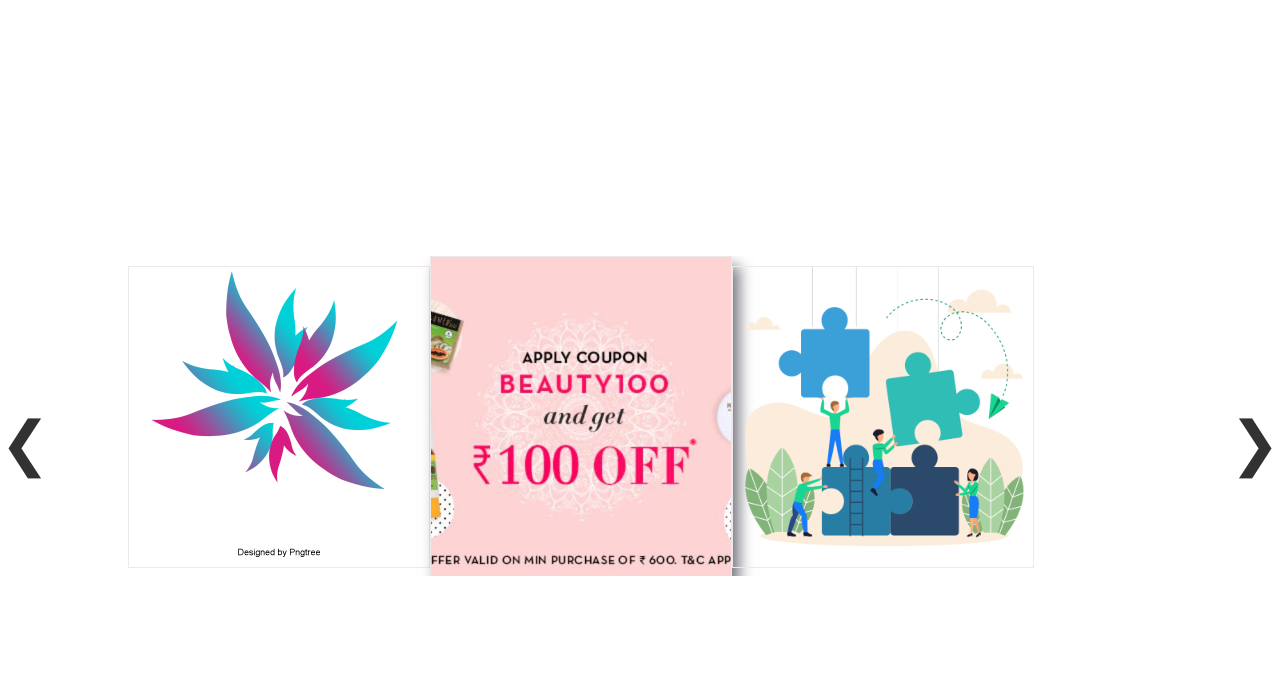
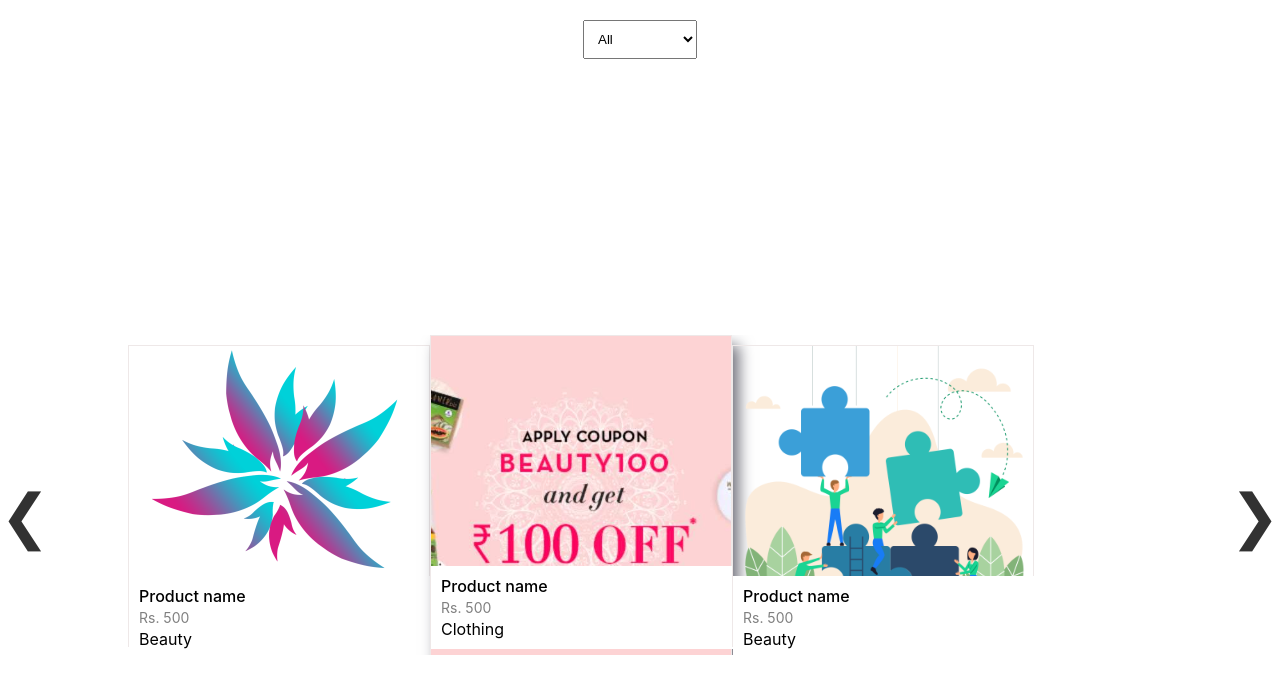
Before and after one commit to sugandhgoyal/Image-Slider, a React (Create React App) app: page / in a window 1280 px wide. Shown: the top 694 px of the page. Built offline with nearby package versions, Linux system fonts and the light colour scheme.

Commit message:
Added product filter

```diff
--- a/src/components/Slide.js
+++ b/src/components/Slide.js
@@ -1,16 +1,52 @@
 import React from "react";
+import styled from "styled-components";
 
-const Slider = ({ image }) => {
+const Card = styled.div``;
+
+const Name = styled.div`
+  font-weight: 500;
+`;
+
+const Price = styled.div`
+  font-size: 14px;
+  font-weight: 400;
+  color: grey;
+  margin: 3px 0;
+`;
+
+const Category = styled.div``;
+
+const CardDetails = styled.div`
+  display: flex;
+  flex-direction: column;
+  background: white;
+  width: 94%;
+  margin-top: 230px;
+  padding: 10px;
+  justify-content: space-between;
+  align-items: flex-start;
+`;
+
+const Slider = ({ image, name, price, category }) => {
   const backgroundImage = require(`../assets/${image}`);
   const styles = {
     backgroundImage: `url(${backgroundImage.default})`,
     backgroundPosition: "center top",
     backgroundRepeat: "no-repeat",
     float: "left",
-    width: `300px`,
-    height: `300px`
+    width: "300px",
+    height: "300px",
+    backgroundSize: "cover"
   };
-  return <div className="slide" style={styles}></div>;
+  return (
+    <Card className="slide" style={styles}>
+      <CardDetails>
+        <Name>{name}</Name>
+        <Price>{price}</Price>
+        <Category>{category}</Category>
+      </CardDetails>
+    </Card>
+  );
 };
 
 export default Slider;
--- a/src/components/Slider.js
+++ b/src/components/Slider.js
@@ -7,7 +7,7 @@ const SliderArrows = styled.div`
   width: 100%;
   z-index: 3;
   > .arrow.left {
-    top: 150px;
+    top: 400px;
     left: 0;
     font-size: 60px;
   }
@@ -19,7 +19,7 @@ const SliderArrows = styled.div`
   }
   > .arrow.right {
     right: 0;
-    top: 150px;
+    top: 400px;
     font-size: 60px;
   }
 `;
@@ -41,36 +41,68 @@ const SliderItems = styled.div`
   }
 `;
 
+const Select = styled.select`
+  margin: 20px auto;
+  padding: 10px;
+`;
+
 const Slider = () => {
-  const [images, setimages] = useState([
-    "image1.png",
-    "image2.jpg",
-    "image3.png",
-    "image4.jpg",
-    "image5.jpg"
-  ]);
+  const categories = ["All", "Beauty", "Clothing", "Accessories"];
+  const allProducts = [
+    {
+      url: "image1.png",
+      name: "Product name",
+      price: "Rs. 500",
+      category: "Beauty"
+    },
+    {
+      url: "image2.jpg",
+      name: "Product name",
+      price: "Rs. 500",
+      category: "Clothing"
+    },
+    {
+      url: "image3.png",
+      name: "Product name",
+      price: "Rs. 500",
+      category: "Beauty"
+    },
+    {
+      url: "image4.jpg",
+      name: "Product name",
+      price: "Rs. 500",
+      category: "Accessories"
+    },
+    {
+      url: "image5.jpg",
+      name: "Product name",
+      price: "Rs. 500",
+      category: "Beauty"
+    }
+  ];
+  const [products, setProducts] = useState(allProducts);
 
   useEffect(() => {
-    if (images) {
+    if (products) {
       let allImages = document.getElementsByClassName("slide");
-      if (allImages && allImages.length > 0) {
+      if (allImages && allImages.length > 0 && allImages[1]) {
         allImages[1].style.boxShadow = "rgb(113 113 123) 7px 10px 14px 0px";
         allImages[1].style.height = "320px";
       }
     }
-  }, [images]);
+  }, [products]);
 
   const slideLeft = () => {
-    let lastImage = images.slice(-1);
-    let restImages = images.slice(0, -1);
-    let imagesVal = [lastImage, ...restImages];
-    setimages(imagesVal);
+    let lastImage = products.slice(-1);
+    let restImages = products.slice(0, -1);
+    let imagesVal = [...lastImage, ...restImages];
+    setProducts(imagesVal);
   };
 
   const slideRight = () => {
-    let [firstImage, ...restImages] = images;
+    let [firstImage, ...restImages] = products;
     let imagesVal = [...restImages, firstImage];
-    setimages(imagesVal);
+    setProducts(imagesVal);
   };
 
   const renderNavigation = () => {
@@ -85,21 +117,49 @@ const Slider = () => {
       </SliderArrows>
     );
   };
+  const handleChange = event => {
+    let newProducts = [...allProducts];
+    if (event.target.value === "All") {
+      setProducts(allProducts);
+    } else {
+      let imagesVal =
+        newProducts &&
+        newProducts.filter(product => product.category === event.target.value);
+      setProducts(imagesVal);
+    }
+  };
+
   const renderSlides = () => {
     return (
-      <SliderItems>
-        {images &&
-          images.length > 0 &&
-          images.map((image, index) => {
-            return <Slide image={image} key={index} />;
-          })}
-      </SliderItems>
+      <>
+        <SliderItems>
+          {products &&
+            products.length > 0 &&
+            products.map((product, index) => {
+              return (
+                <Slide
+                  image={product.url}
+                  name={product.name}
+                  price={product.price}
+                  category={product.category}
+                  key={index}
+                />
+              );
+            })}
+        </SliderItems>
+      </>
     );
   };
 
   return (
     <div className="slider">
-      {renderNavigation()}
+      <Select name="cars" id="cars" onChange={handleChange}>
+        {categories &&
+          categories.map(category => (
+            <option value={category}>{category}</option>
+          ))}
+      </Select>
+      {products && products.length > 2 && renderNavigation()}
       {renderSlides()}
     </div>
   );
```
